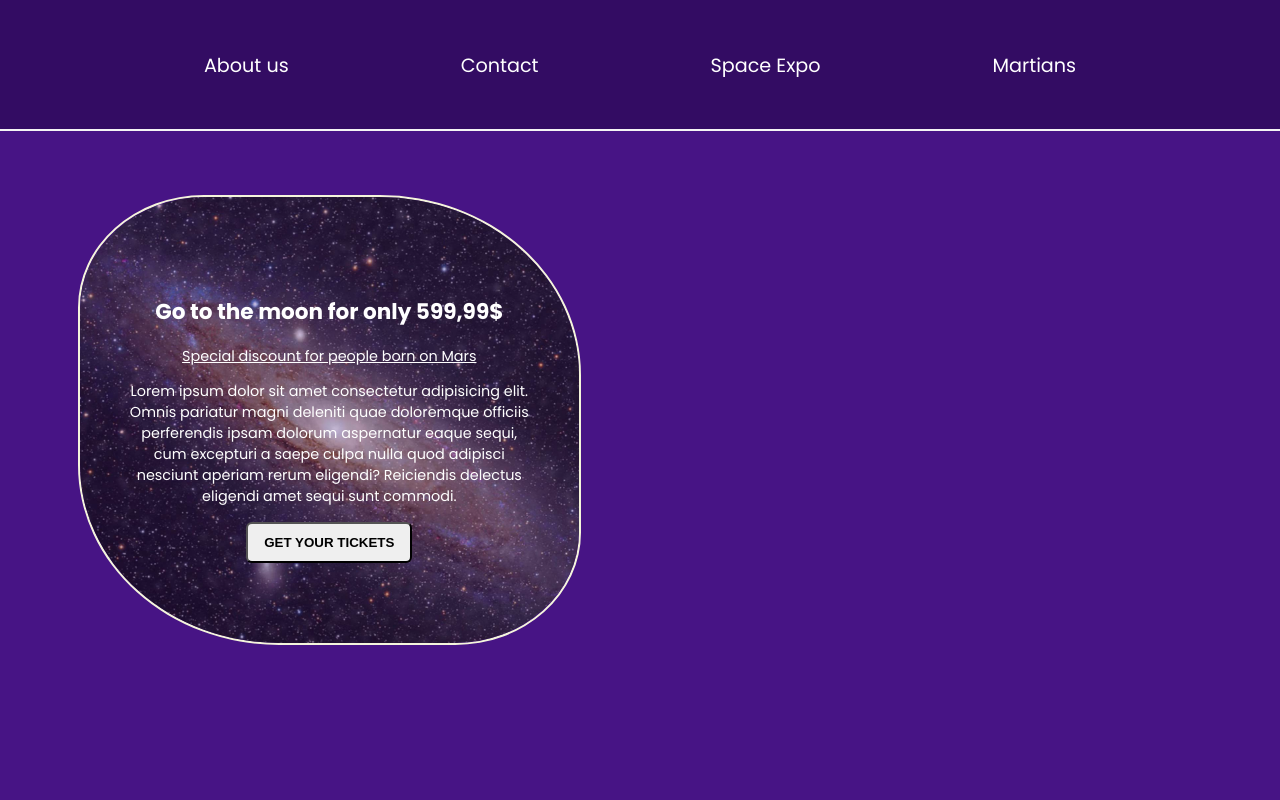
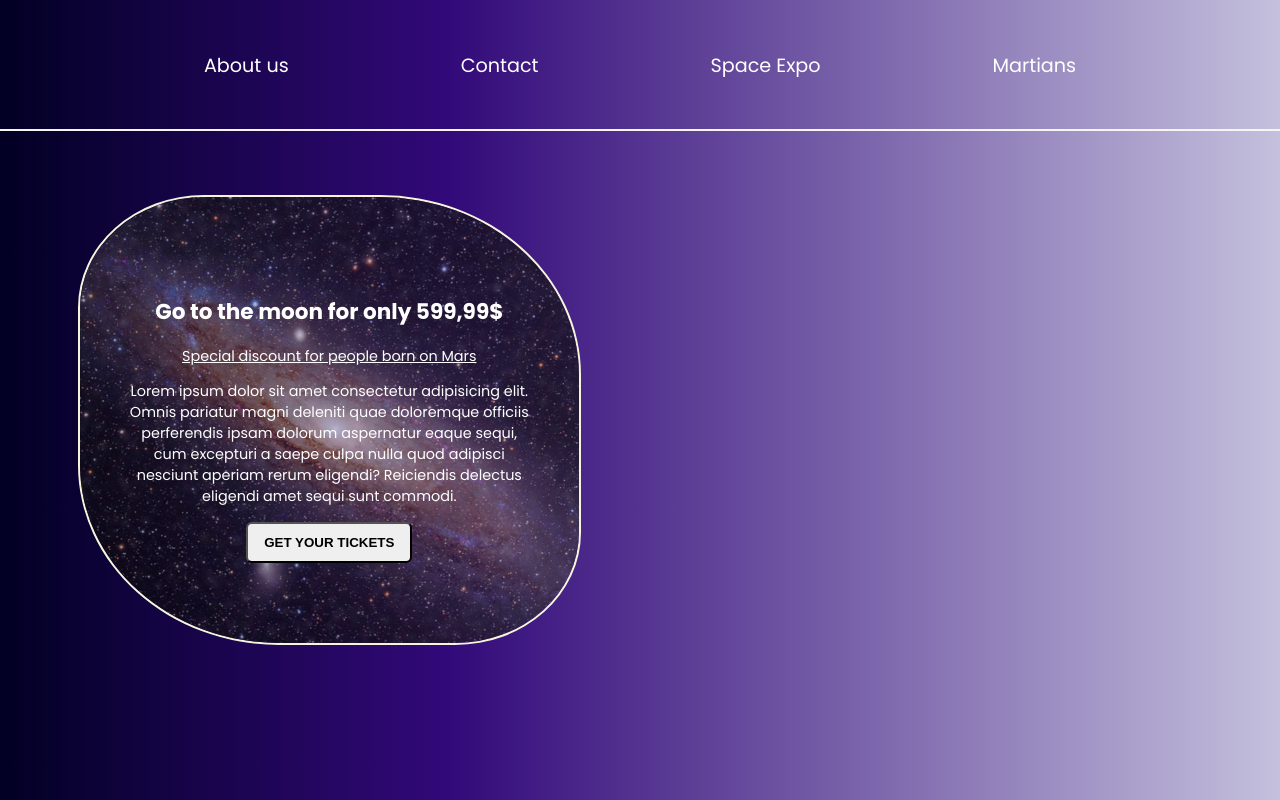
Before and after one commit to santisica29/space-template-page, a plain HTML site: page index.html in a window 1280 px wide. Shown: the top 800 px of the page. Drawn offline with Linux system fonts and the light colour scheme.

Commit message:
change background color using linear-gradient

```diff
--- a/main.css
+++ b/main.css
@@ -1,5 +1,5 @@
 main {
-    background: rgb(71, 20, 133);
+
     padding: 4rem;
     height: 600px;
 }
--- a/style.css
+++ b/style.css
@@ -1,6 +1,7 @@
 
 body {
     background: rgb(51, 12, 99);
+    background: linear-gradient(90deg, rgba(2,0,36,1) 0%, rgba(50,9,121,1) 35%, rgba(196,192,221,1) 100%);
     color: white;
     margin: 0;
     font-family: 'Poppins', 'Inter', sans-serif;
```
